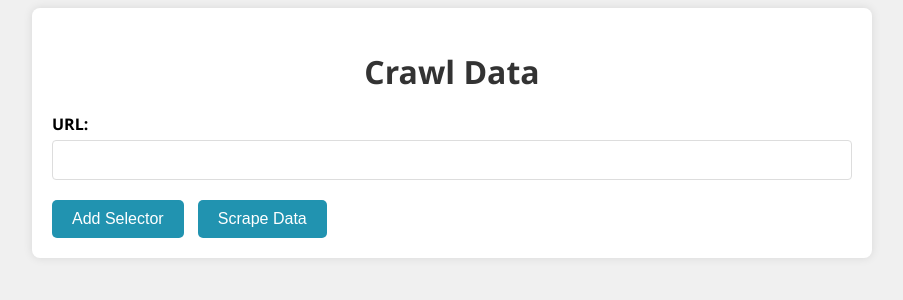
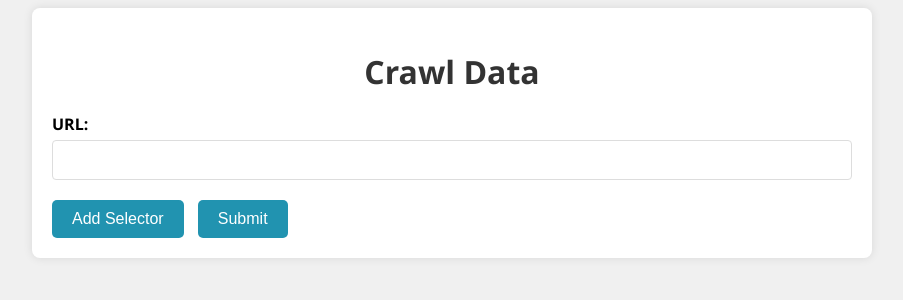
Before and after one commit to chunk0502/CrawData, a Flask app: page / in a window 1280 px wide. Shown: the part 267-567 px from the top of the page, without its empty margins (188-1091 px from the left). Run offline with Flask 3, Linux system fonts and the light colour scheme.

Commit message:
fix code

```diff
--- a/templates/index.html
+++ b/templates/index.html
@@ -124,7 +124,7 @@
                 <!-- Dòng selector sẽ được thêm vào đây -->
             </div>
             <button type="button" id="add-selector">Add Selector</button>
-            <button type="submit">Scrape Data</button>
+            <button type="submit">Submit</button>
         </form>
     </div>
     <script>
```
